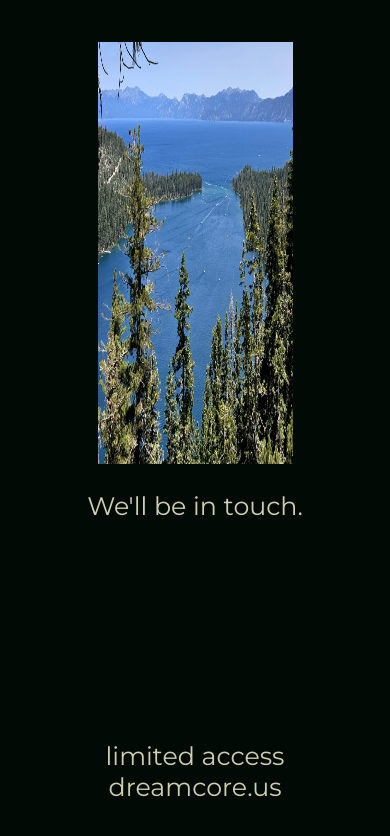
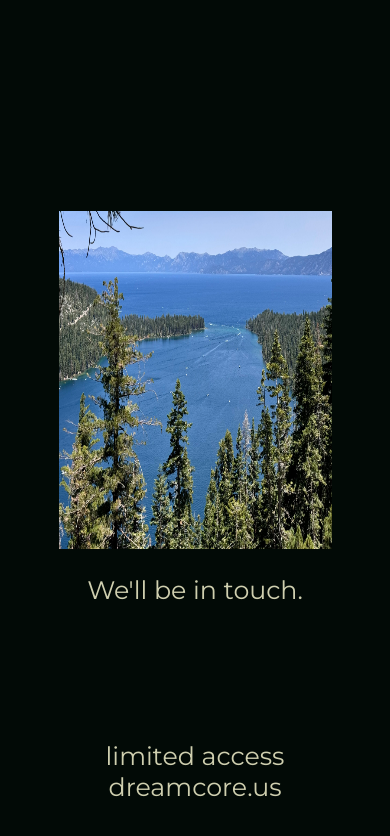
Before and after one commit to chnnick/CBTK-Booster, a React (Vite) app in the folder frontend/: page /joined in a window 390 px wide. Shown: the top 836 px of the page. Built offline with nearby package versions, Linux system fonts and the light colour scheme.

Commit message:
sizing for small phones changed on image in joined page

```diff
--- a/frontend/pages/JoinSuccessStyles.css
+++ b/frontend/pages/JoinSuccessStyles.css
@@ -33,3 +33,14 @@
 p {
   font-size: 3vh;
 }
+
+@media (max-width: 400px) {
+
+  #cbtk-img {
+    padding-top: 20vh;
+    height: 40vh;
+    width: 70vw;
+  }
+
+
+}
```
